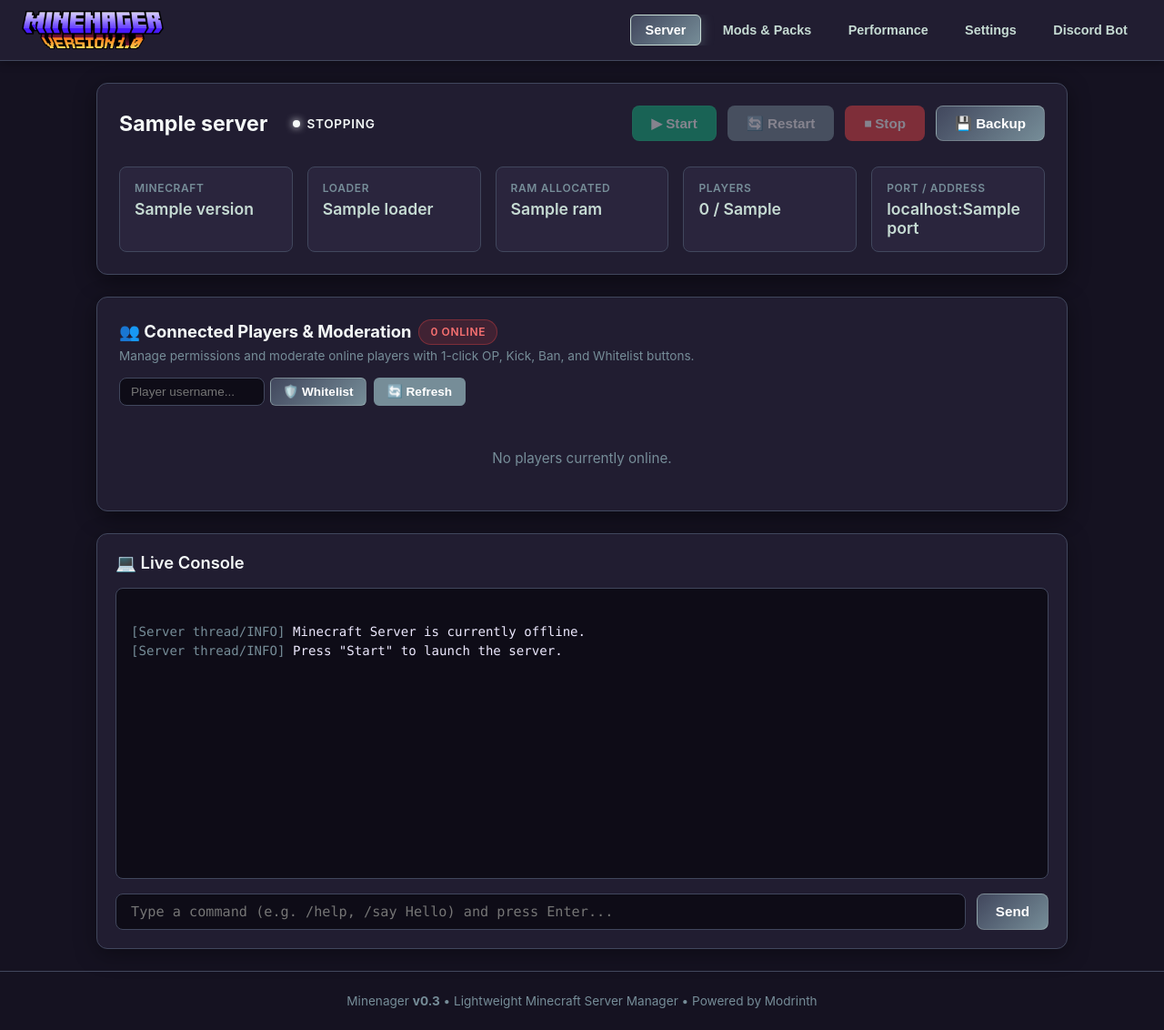
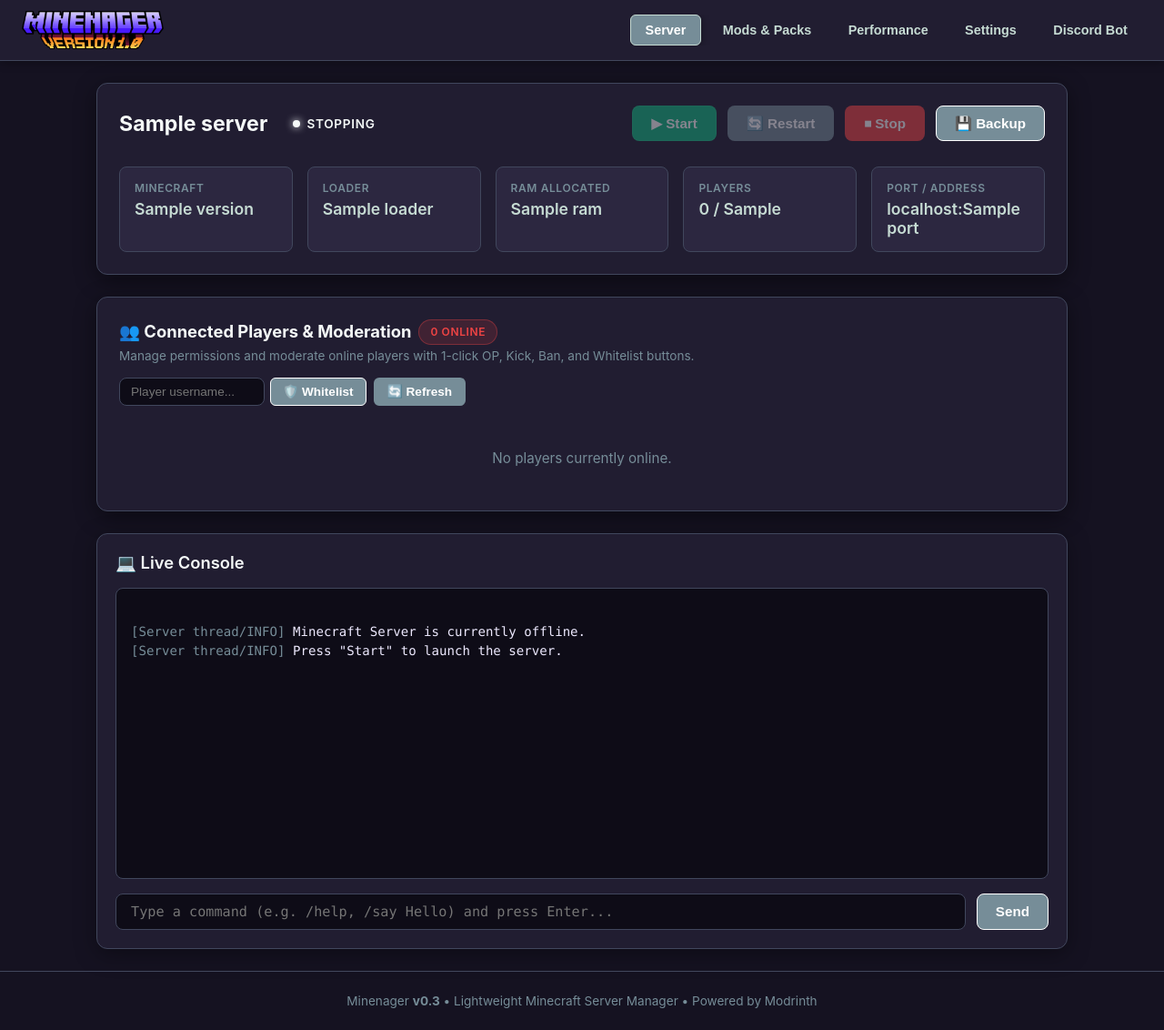
Before and after one commit to pontro/minenager, a FastAPI app: template app/templates/index.html in a window 1280 px wide. Shown: the whole page at 91% size. Run offline with FastAPI, Linux system fonts and the light colour scheme; the template is opened without the code that fills it: most values are stand-ins (such as "Sample title", 1, 10 or a date in 2020); data that the repository does not hold is empty.

Commit message:
style: remove gradients and add centralized 4-slot flat palette variables in style.css

```diff
--- a/app/static/js/metrics.js
+++ b/app/static/js/metrics.js
@@ -108,24 +108,20 @@ export function initMetricsManager() {
 
             if (points.length === 0) return;
 
-            // Draw Area Fill
-            const gradient = ctx.createLinearGradient(0, padding.top, 0, padding.top + chartH);
-            gradient.addColorStop(0, series.fillColorTop || 'rgba(56, 189, 248, 0.3)');
-            gradient.addColorStop(1, series.fillColorBottom || 'rgba(56, 189, 248, 0.0)');
-
+            // Draw Flat Area Fill
             ctx.beginPath();
             ctx.moveTo(points[0].x, padding.top + chartH);
             points.forEach(p => ctx.lineTo(p.x, p.y));
             ctx.lineTo(points[points.length - 1].x, padding.top + chartH);
             ctx.closePath();
-            ctx.fillStyle = gradient;
+            ctx.fillStyle = series.fillColor || 'rgba(118, 141, 152, 0.12)';
             ctx.fill();
 
             // Draw Stroke Line
             ctx.beginPath();
             ctx.moveTo(points[0].x, points[0].y);
             points.forEach(p => ctx.lineTo(p.x, p.y));
-            ctx.strokeStyle = series.strokeColor || '#38bdf8';
+            ctx.strokeStyle = series.strokeColor || '#768d98';
             ctx.lineWidth = 2;
             ctx.lineJoin = 'round';
             ctx.lineCap = 'round';
@@ -255,14 +251,12 @@ export function initMetricsManager() {
                 {
                     key: 'sys_cpu',
                     strokeColor: '#768d98',
-                    fillColorTop: 'rgba(118, 141, 152, 0.35)',
-                    fillColorBottom: 'rgba(118, 141, 152, 0.0)'
+                    fillColor: 'rgba(118, 141, 152, 0.18)'
                 },
                 {
                     key: 'proc_cpu',
                     strokeColor: '#34d399',
-                    fillColorTop: 'rgba(52, 211, 153, 0.25)',
-                    fillColorBottom: 'rgba(52, 211, 153, 0.0)'
+                    fillColor: 'rgba(52, 211, 153, 0.15)'
                 }
             ], 100, '%');
 
@@ -278,8 +272,7 @@ export function initMetricsManager() {
                 {
                     key: 'proc_ram_mb',
                     strokeColor: '#c6dbd3',
-                    fillColorTop: 'rgba(198, 219, 211, 0.35)',
-                    fillColorBottom: 'rgba(198, 219, 211, 0.0)'
+                    fillColor: 'rgba(198, 219, 211, 0.18)'
                 }
             ], maxMemLimitMb, 'M');
 
--- a/app/static/style.css
+++ b/app/static/style.css
@@ -1,58 +1,48 @@
 :root {
-    /* Brand Theme: Minenager Slate Mint (Twilight #211d31, Slate #41475d, Steel Sage #768d98, Mint Mist #c6dbd3) */
+    /* ==========================================================================
+       MINENAGER COLOR PALETTE CONFIGURATION (Flat Solid Colors - No Gradients)
+       Swap these 4 slot values to quickly re-theme the entire website!
+       ========================================================================== */
+    --palette-1: #211d31; /* Base Dark: main containers & deep surfaces */
+    --palette-2: #41475d; /* Slate / Muted: borders, disabled buttons, subtle text */
+    --palette-3: #768d98; /* Sage Steel / Primary: active tabs, action buttons, focus rings */
+    --palette-4: #c6dbd3; /* Mint Mist / Accent: highlights, badges, active toggles */
+
+    /* Core Theme Mapping (Derived from palette) */
     --bg-primary: #151221;
-    --bg-secondary: #211d31;
-    --bg-card: #2a253d;
-    --bg-card-hover: #352e4c;
+    --bg-secondary: var(--palette-1);
+    --bg-card: #2c2740;
+    --bg-card-hover: #37314f;
     --bg-console: #0e0c17;
-    --border-color: #41475d;
-    --border-subtle: #2f2a44;
+    --border-color: var(--palette-2);
+    --border-subtle: #332d4a;
 
-    /* Text Colors */
+    /* Typography */
     --text-primary: #f5f9f8;
-    --text-secondary: #c6dbd3;
-    --text-muted: #768d98;
-    --text-highlight: #c6dbd3;
+    --text-secondary: var(--palette-4);
+    --text-muted: var(--palette-3);
+    --text-highlight: var(--palette-4);
 
-    /* Exact Palette Stripes */
-    --palette-twilight: #211d31;
-    --palette-slate: #41475d;
-    --palette-steelsage: #768d98;
-    --palette-mintmist: #c6dbd3;
+    /* Brand Primary & Accent Actions */
+    --color-primary: var(--palette-3);
+    --color-primary-hover: #5f747e;
+    --color-accent: var(--palette-4);
 
-    /* Brand Accents */
-    --accent-indigo: #41475d;
-    --accent-purple: #41475d;
-    --accent-magenta: #768d98;
-    --accent-coral: #e15353;
-    --accent-lavender: #c6dbd3;
-    --accent-lavender-light: #e4efe9;
-    --accent-amber: #f59e0b;
-    --accent-amber-light: #fef08a;
-
-    /* Semantic Aliases */
-    --accent-pine: #2a253d;
-    --accent-teal: #41475d;
-    --accent-emerald: #768d98;
-    --accent-emerald-hover: #5f757f;
-    --accent-sage: #c6dbd3;
-    --accent-sage-light: #e4efe9;
-
-    /* Status Colors */
+    /* Standard Status Colors */
     --status-online: #34d399;
-    --status-offline: #f87171;
+    --status-offline: #ef4444;
     --status-starting: #fbbf24;
 
-    /* Button Colors */
+    /* Button Colors (Flat solids) */
     --btn-start: #10b981;
     --btn-start-hover: #059669;
     --btn-stop: #ef4444;
     --btn-stop-hover: #dc2626;
-    --btn-restart: #768d98;
-    --btn-restart-hover: #5d737e;
+    --btn-restart: var(--palette-3);
+    --btn-restart-hover: #5f747e;
+    --btn-action: var(--palette-3);
+    --btn-action-hover: #5f747e;
     --btn-disabled: #383447;
-    --btn-action: #41475d;
-    --btn-action-hover: #33384a;
 
     --font-family: -apple-system, BlinkMacSystemFont, "Segoe UI", Roboto, Oxygen, Ubuntu, Cantarell, "Open Sans", "Helvetica Neue", sans-serif;
     --font-mono: "JetBrains Mono", "Fira Code", "Consolas", "Courier New", monospace;
@@ -152,9 +142,9 @@ header {
 
 .nav-link.active {
     color: #ffffff;
-    background: linear-gradient(135deg, #41475d, #768d98);
-    border-color: #c6dbd3;
-    box-shadow: 0 2px 14px rgba(118, 141, 152, 0.45);
+    background-color: var(--color-primary);
+    border-color: var(--color-accent);
+    box-shadow: 0 2px 10px rgba(0, 0, 0, 0.35);
 }
 
 /* Main Container */
@@ -309,16 +299,16 @@ main {
 }
 .btn-restart:hover:not(:disabled) {
     background-color: var(--btn-restart-hover);
-    box-shadow: 0 2px 10px rgba(118, 141, 152, 0.4);
+    box-shadow: 0 2px 10px rgba(0, 0, 0, 0.35);
 }
 
 .btn-send {
-    background: linear-gradient(135deg, #41475d, #768d98);
-    border-color: rgba(198, 219, 211, 0.35);
+    background-color: var(--color-primary);
+    border-color: var(--color-border);
 }
 .btn-send:hover:not(:disabled) {
-    background: linear-gradient(135deg, #4d546e, #869fa9);
-    box-shadow: 0 2px 14px rgba(118, 141, 152, 0.45);
+    background-color: var(--color-primary-hover);
+    box-shadow: 0 2px 10px rgba(0, 0, 0, 0.35);
 }
 
 /* Info Grid */
```
Also changed, not shown: other parts of app/static/style.css (+23 -23 lines).
